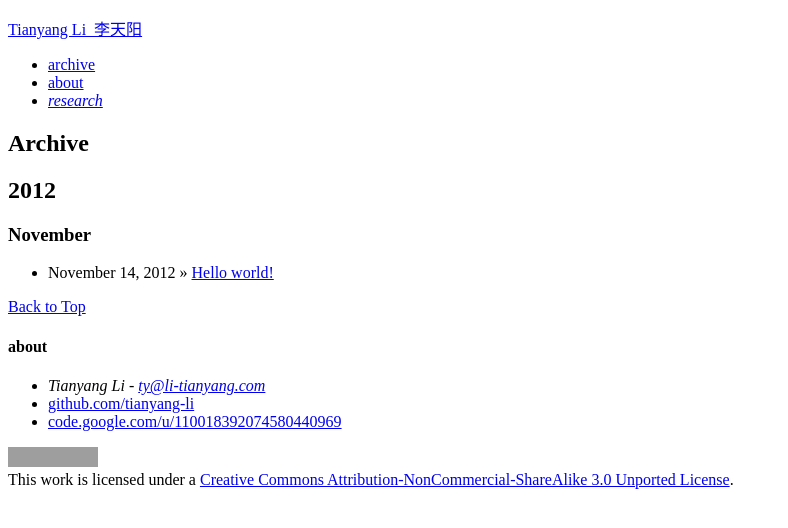
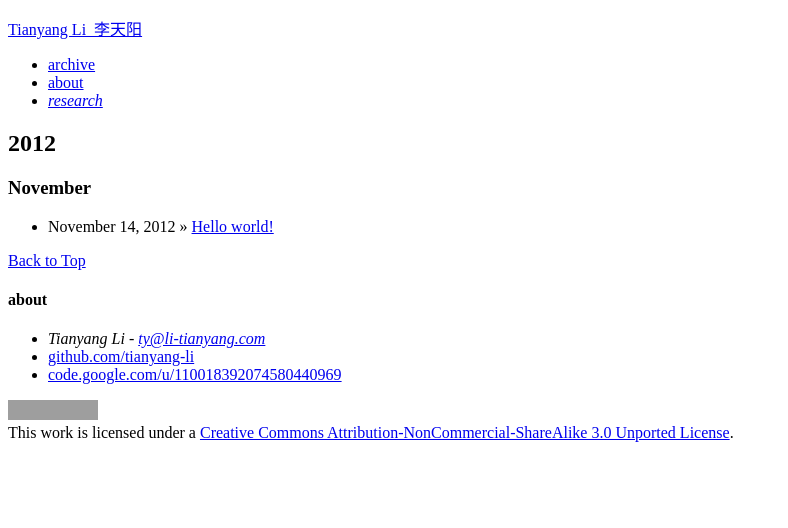
Before and after one commit to li-tianyang/li-tianyang.github.com, a Jekyll site: the page built from archive.html, in a window 1280 px wide. Shown: the top 528 px of the page, without its empty margins (0-788 px from the left). Built offline with Jekyll 4.4.1, drawn with Linux system fonts in a browser that asks for light colours; grey boxes are pictures that could not be loaded.

Commit message:
do not display header

```diff
--- a/_includes/themes/the-minimum/page.html
+++ b/_includes/themes/the-minimum/page.html
@@ -3,7 +3,7 @@
         <div class="content">
 
             <header>
-                <div class="unit-head">
+                <div class="unit-head" style="display: none;">
                     <div class="unit-inner unit-head-inner">
                         <h1 class="h2 entry-title">{{ page.title }}</h1>
                     </div><!-- unit-inner -->
```
